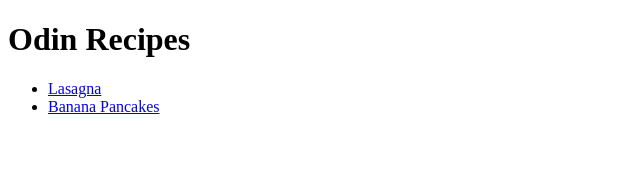
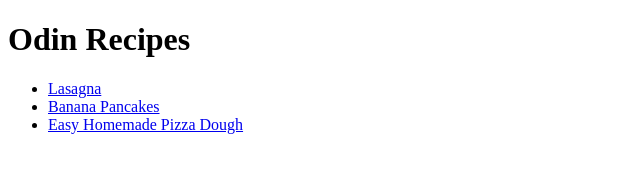
Before and after one commit to Martin-Martynas/odin-recipes, a plain HTML site: page index.html in a window 1280 px wide. Shown: the whole page, without its empty margins (0-640 px from the left). Drawn offline with Linux system fonts and the light colour scheme.

Commit message:
Edit index.html

```diff
--- a/index.html
+++ b/index.html
@@ -10,6 +10,7 @@
         <ul>
             <li><a href="recipes/lasagna.html">Lasagna</a></li>
             <li><a href="recipes/pancakes.html">Banana Pancakes</a></li>
+            <li><a href="recipes/pizza.html">Easy Homemade Pizza Dough</a></li>
         </ul>
 
 
```
